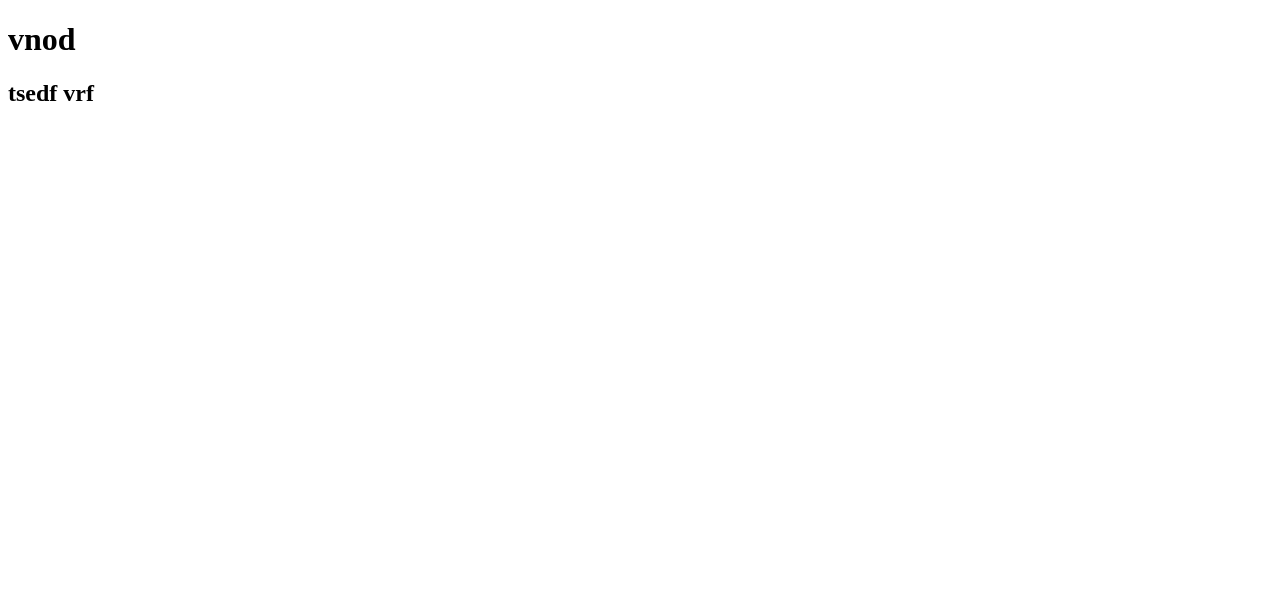
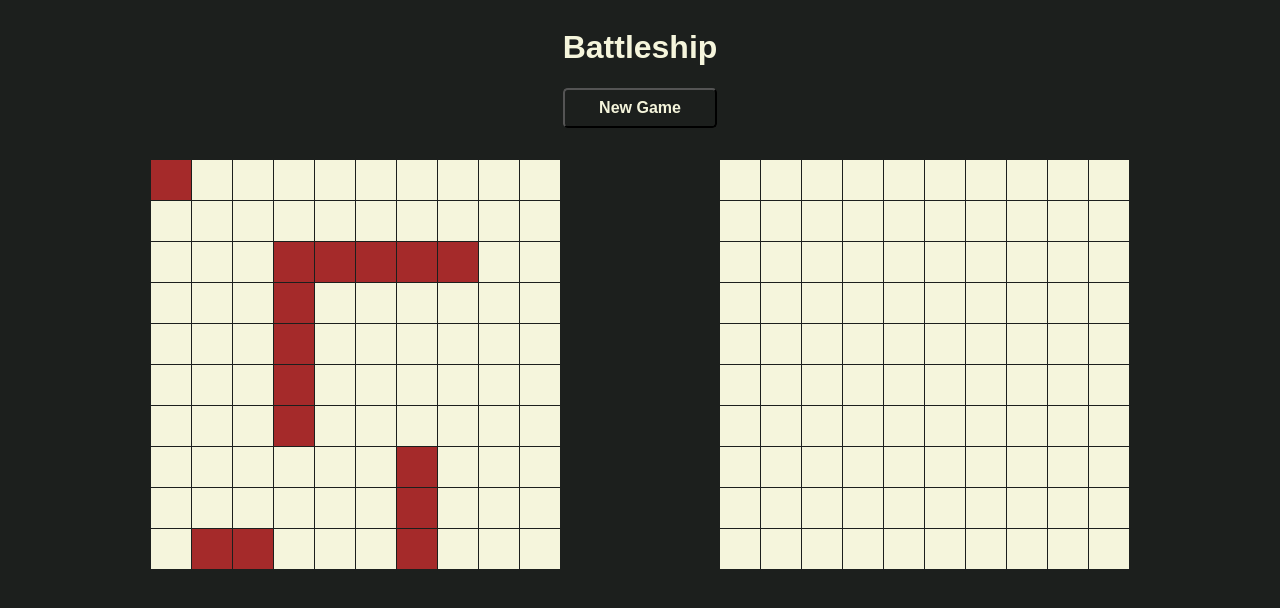
Before and after one commit to madhavjari/battleship, a website built with webpack: page src/template.html in a window 1280 px wide. Built offline with nearby package versions, Linux system fonts and the light colour scheme.

Commit message:
Html/render created basic ui for the game

```diff
--- a/src/gameboard.js
+++ b/src/gameboard.js
@@ -14,19 +14,54 @@ export default class Gameboard {
       }
     }
   }
+
+  getBoard = () => {
+    return this.board;
+  };
+
   createShips() {
-    const carrier = new Ship("carrier", 5, "horizontal", [2, 3]);
-    carrier.shipCordinates(this.board);
-    const battleShip = new Ship("battleship", 4, "vertical", [3, 3]);
-    battleShip.shipCordinates(this.board);
-    const destroyer = new Ship("destroyer", 3, "vertical", [7, 6]);
-    destroyer.shipCordinates(this.board);
-    const submarine = new Ship("submarine", 2, "horizontal", [9, 1]);
-    submarine.shipCordinates(this.board);
-    const patrolBoat = new Ship("patrolboat", 1, "vertical", [0, 0]);
-    patrolBoat.shipCordinates(this.board);
+    this.createBoard();
+    const carrier = new Ship(5);
+    this.shipCordinates("carrier", carrier.length, "horizontal", [2, 3]);
+    const battleShip = new Ship(4);
+    this.shipCordinates("battleship", battleShip.length, "vertical", [3, 3]);
+    const destroyer = new Ship(3);
+    this.shipCordinates("destroyer", destroyer.length, "vertical", [7, 6]);
+    const submarine = new Ship(2);
+    this.shipCordinates("submarine", submarine.length, "horizontal", [9, 1]);
+    const patrolBoat = new Ship(1);
+    this.shipCordinates("patrolboat", patrolBoat.length, "vertical", [0, 0]);
     this.ship.push(carrier, battleShip, destroyer, submarine, patrolBoat);
-    //return this.board;
+  }
+
+  shipCordinates(name, length, direction, [x, y]) {
+    if (direction === "horizontal") {
+      if (y + length > 10) throw new Error("cannot proceed furthur");
+      else {
+        for (let j = y; j < y + length; j++) {
+          if (this.board[x][j] !== "not occupied")
+            throw new Error("already occupied");
+        }
+      }
+    } else if (direction === "vertical") {
+      if (x + length > 10) throw new Error("cannot proceed furthur");
+      else {
+        for (let i = x; i < x + length; i++) {
+          if (this.board[i][y] !== "not occupied")
+            throw new Error("already occupied");
+        }
+      }
+    }
+
+    if (direction === "horizontal") {
+      for (let j = y; j < y + length; j++) {
+        this.board[x][j] = name;
+      }
+    } else if (direction === "vertical") {
+      for (let i = x; i < x + length; i++) {
+        this.board[i][y] = name;
+      }
+    }
   }
 
   receiveAttack([x, y]) {
--- a/src/index.js
+++ b/src/index.js
@@ -1,3 +1,6 @@
 import Player from "./player";
+import "./style.css";
+import { render } from "./render";
 const player1 = new Player("Real");
 const player2 = new Player("Computer");
+render();
--- a/src/player.js
+++ b/src/player.js
@@ -4,7 +4,5 @@ export default class Player {
   constructor(name) {
     this.name = name;
     this.player = new Gameboard();
-    this.board = this.player.createBoard();
-    this.ships = this.player.createShips();
   }
 }
--- /dev/null
+++ b/src/render.js
@@ -0,0 +1,39 @@
+import Player from "./player";
+
+export function render() {
+  const body = document.querySelector("body");
+  const gameUI = document.createElement("div");
+  gameUI.classList.add("game-ui");
+  body.appendChild(gameUI);
+
+  const humanUI = document.createElement("div");
+  humanUI.classList.add("human");
+
+  const computerUI = document.createElement("div");
+  computerUI.classList.add("computer");
+
+  gameUI.append(humanUI, computerUI);
+
+  for (let i = 0; i < 10; i++) {
+    for (let j = 0; j < 10; j++) {
+      const gameSquare = document.createElement("div");
+      gameSquare.classList.add("blank");
+      computerUI.appendChild(gameSquare);
+    }
+  }
+  const player1 = new Player("human");
+  player1.player.createShips();
+  const board = player1.player.getBoard();
+
+  for (let i = 0; i < 10; i++) {
+    for (let j = 0; j < 10; j++) {
+      const gameSquare = document.createElement("div");
+      if (board[i][j] === "not occupied") {
+        gameSquare.classList.add("blank");
+      } else {
+        gameSquare.classList.add("ship");
+      }
+      humanUI.appendChild(gameSquare);
+    }
+  }
+}
--- a/src/ship.js
+++ b/src/ship.js
@@ -1,41 +1,8 @@
 export default class Ship {
-  constructor(name, length, direction, firstCord, hitCount = 0, sunk = false) {
-    this.name = name;
+  constructor(length, hitCount = 0, sunk = false) {
     this.length = length;
-    this.direction = direction;
-    this.firstCord = firstCord;
     this.hitCount = hitCount;
     this.sunk = sunk;
-  }
-
-  shipCordinates(board) {
-    if (this.direction === "horizontal") {
-      if (this.firstCord[1] + this.length > 10) throw "cannot proceed furthur";
-      else {
-        for (
-          let j = this.firstCord[1];
-          j < this.firstCord[1] + this.length;
-          j++
-        ) {
-          if (board[this.firstCord[0]][j] === "not occupied") {
-            board[this.firstCord[0]][j] = this.name;
-          } else throw "already occupied";
-        }
-      }
-    } else if (this.direction === "vertical") {
-      if (this.firstCord[0] + this.length > 10) throw "cannot proceed furthur";
-      else {
-        for (
-          let i = this.firstCord[0];
-          i < this.firstCord[0] + this.length;
-          i++
-        ) {
-          if (board[i][this.firstCord[1]] === "not occupied") {
-            board[i][this.firstCord[1]] = this.name;
-          } else throw "already occupied";
-        }
-      }
-    }
   }
 
   hit() {
--- /dev/null
+++ b/src/style.css
@@ -0,0 +1,55 @@
+* {
+  box-sizing: border-box;
+}
+
+body {
+  font-family: Arial, Helvetica, sans-serif;
+  background-color: rgb(28, 31, 29);
+}
+header {
+  display: grid;
+  align-items: center;
+  justify-content: center;
+}
+h1,
+button {
+  color: beige;
+}
+button {
+  height: 2.5rem;
+  border-radius: 0.3rem;
+  cursor: pointer;
+  background-color: rgb(28, 31, 29);
+  font-size: 1rem;
+  font-weight: bold;
+}
+
+button:hover {
+  background-color: rgb(122, 126, 99);
+}
+
+.game-ui {
+  margin-top: 2rem;
+  display: flex;
+  justify-content: center;
+  align-items: center;
+  gap: 10rem;
+}
+
+.human,
+.computer {
+  display: grid;
+  grid-template-columns: repeat(10, 40px);
+  gap: 1px;
+}
+
+.blank,
+.ship {
+  height: 40px;
+  width: 40px;
+  background-color: beige;
+}
+
+.ship {
+  background-color: brown;
+}
--- a/src/template.html
+++ b/src/template.html
@@ -6,7 +6,9 @@
     <title>Battleship</title>
   </head>
   <body>
-    <h1>vnod</h1>
-    <h2>tsedf vrf</h2>
+    <header>
+      <h1>Battleship</h1>
+      <button>New Game</button>
+    </header>
   </body>
 </html>
```
Also changed, not shown: src/gameboard.spec.js (+1 -1 lines), src/ship.spec.js (+1 -1 lines).
